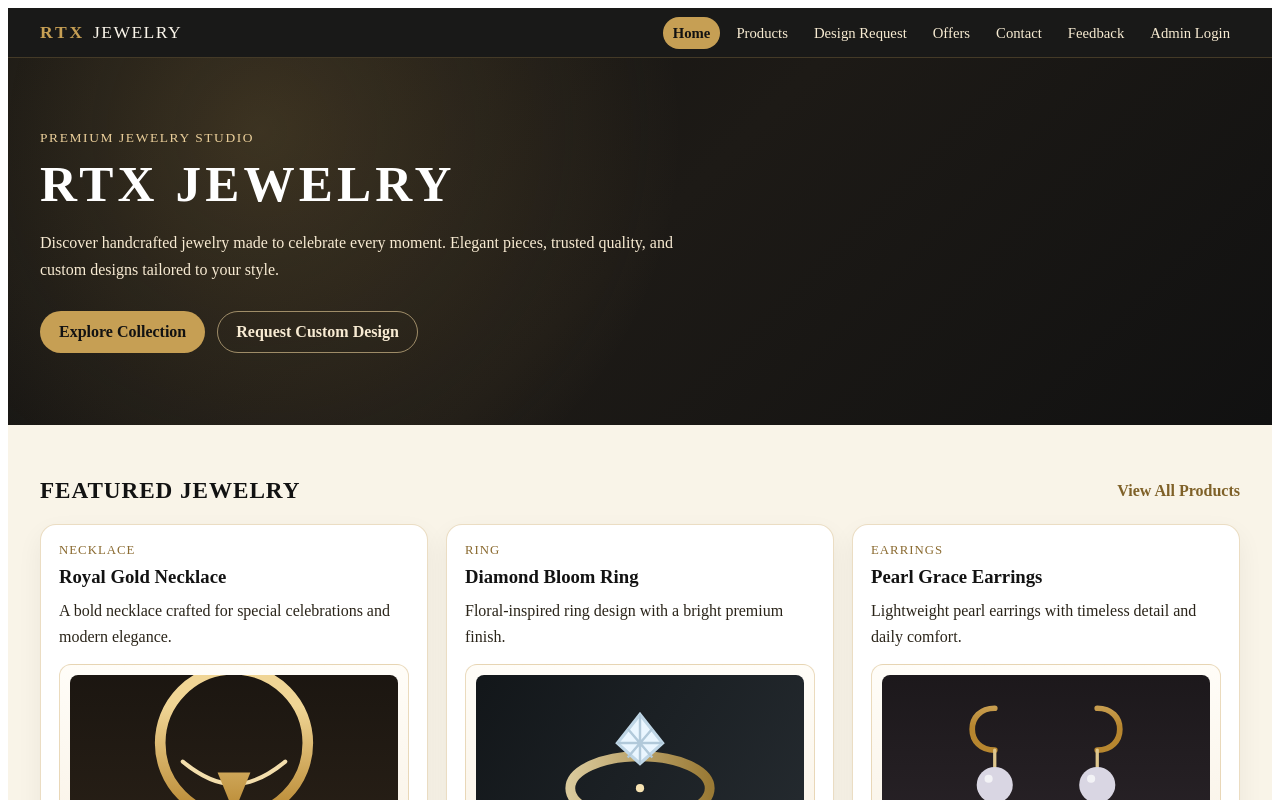
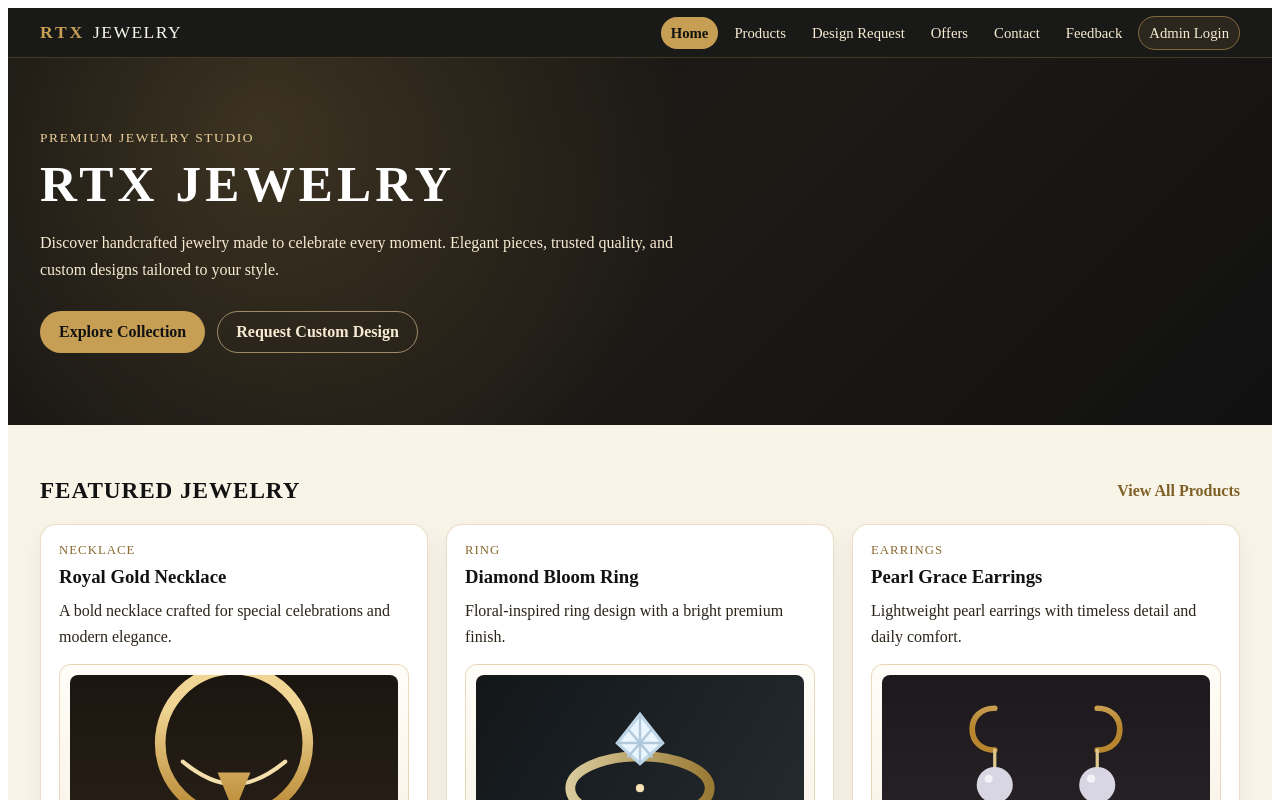
Before and after one commit to hasangaanawarathna/RTX-jewelry, an Angular app: page / in a window 1280 px wide. Shown: the top 800 px of the page. Built offline with nearby package versions, Linux system fonts and the light colour scheme.

Commit message:
Refactor admin login link in navbar for improved readability and styling

```diff
--- a/src/app/components/navbar/navbar.html
+++ b/src/app/components/navbar/navbar.html
@@ -12,7 +12,16 @@
       <li><a routerLink="/offers" routerLinkActive="active">Offers</a></li>
       <li><a routerLink="/contact" routerLinkActive="active">Contact</a></li>
       <li><a routerLink="/feedback" routerLinkActive="active">Feedback</a></li>
-      <li><a routerLink="/admin/login" routerLinkActive="active">Admin Login</a></li>
+      <li>
+        <a
+          routerLink="/admin/login"
+          routerLinkActive="active"
+          class="admin-login-link"
+          [routerLinkActiveOptions]="{ exact: true }"
+        >
+          Admin Login
+        </a>
+      </li>
     </ul>
   </nav>
 </header>
```
